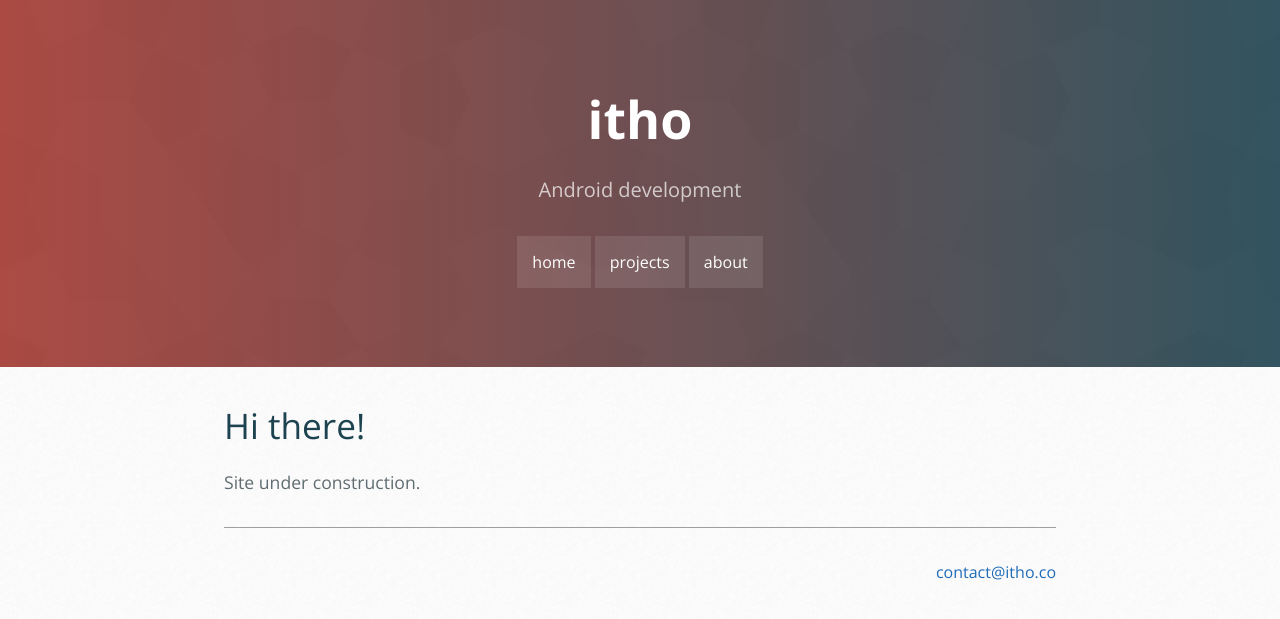
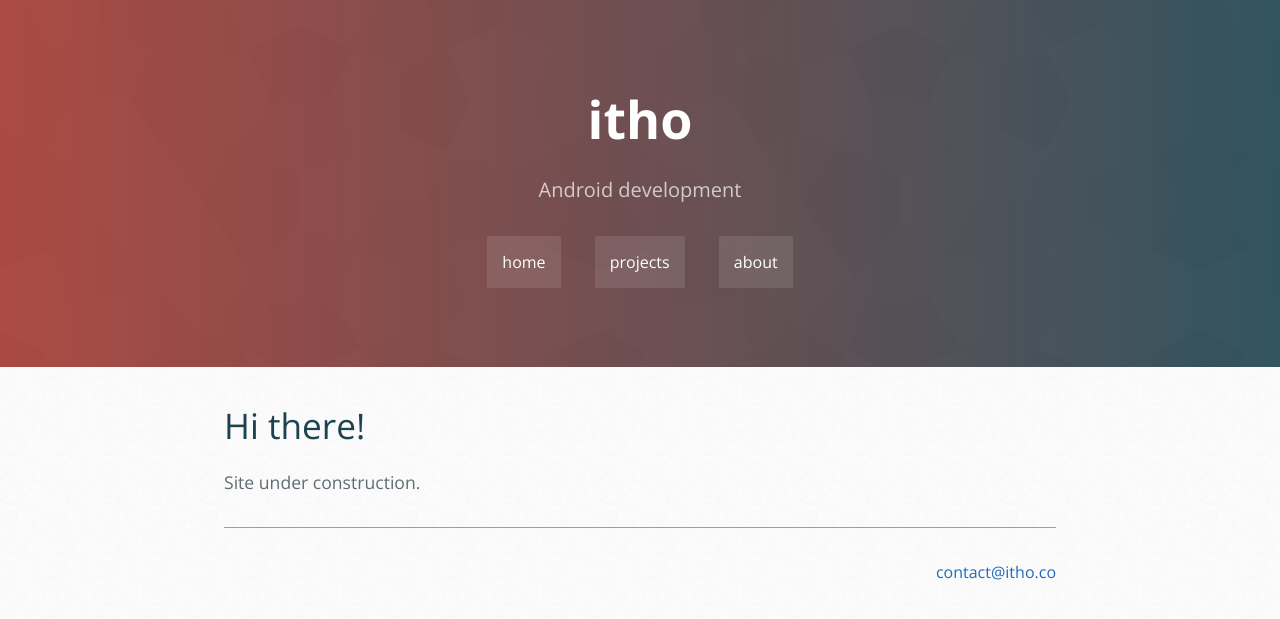
Before and after one commit to itho/itho.github.io, a Jekyll site: the page built from index.html, in a window 1280 px wide. Shown: the top 619 px of the page. Built offline with Jekyll 4.4.1, drawn with Linux system fonts in a browser that asks for light colours; some web fonts are replaced; the list of posts is cut into pages by our own code.

Commit message:
Update btn margin

```diff
--- a/resources/css/main.css
+++ b/resources/css/main.css
@@ -29,6 +29,7 @@ a:hover {
   width: 250px;
   cursor: pointer;
   padding: 15px;
+  margin: 15px;
 }
 .btn-three {
   color: #FFF;
```
